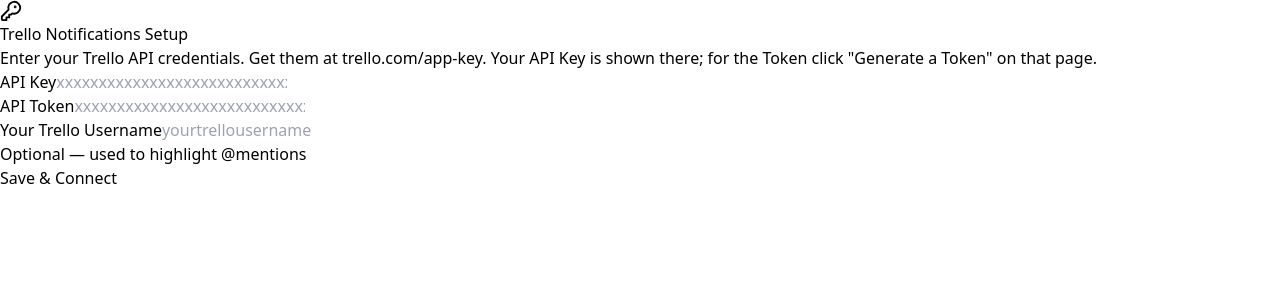
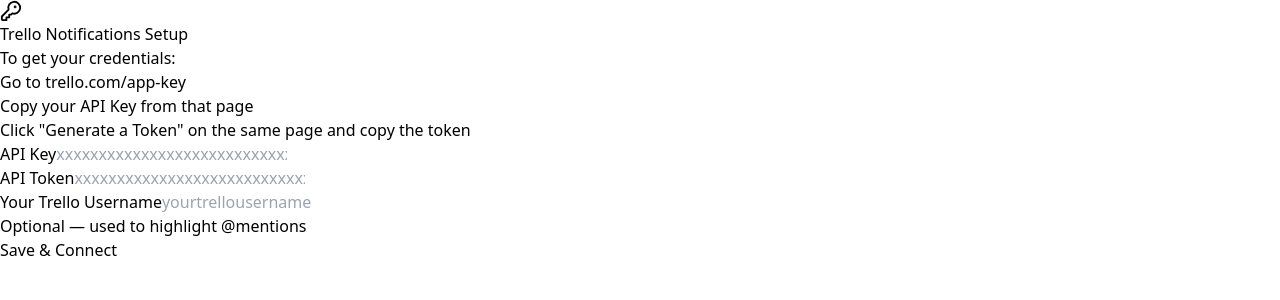
Before and after one commit to nikjft/trello-notifs, a React (Vite) app: page / in a window 1280 px wide. Shown: the top 300 px of the page. Built offline with nearby package versions, Linux system fonts and the light colour scheme; the HTML template or start-up script is replaced by a standard one.

Commit message:
Add API key instructions with link to trello.com/app-key in setup and settings

```diff
--- a/src/components/SettingsPanel.tsx
+++ b/src/components/SettingsPanel.tsx
@@ -27,6 +27,25 @@
           <button onClick={onClose} className="text-gray-500 hover:text-gray-300">
             <X size={18} />
           </button>
+        </div>
+
+        <div className="bg-gray-800/60 border border-gray-700 rounded-lg p-3 mb-4 text-sm space-y-1">
+          <p className="text-gray-300 font-medium">Getting your credentials:</p>
+          <ol className="text-gray-400 space-y-1 list-decimal list-inside">
+            <li>
+              Go to{' '}
+              <a
+                href="https://trello.com/app-key"
+                target="_blank"
+                rel="noopener noreferrer"
+                className="text-blue-400 hover:text-blue-300 underline"
+              >
+                trello.com/app-key
+              </a>
+            </li>
+            <li>Copy your <span className="text-gray-200">API Key</span> from that page</li>
+            <li>Click <span className="text-gray-200">"Generate a Token"</span> and copy the token</li>
+          </ol>
         </div>
 
         <form onSubmit={handleSubmit} className="flex flex-col gap-4">
--- a/src/components/Setup.tsx
+++ b/src/components/Setup.tsx
@@ -24,8 +24,11 @@
           <h1 className="text-white text-lg font-semibold">Trello Notifications Setup</h1>
         </div>
 
-        <p className="text-gray-400 text-sm mb-6">
-          Enter your Trello API credentials. Get them at{' '}
+        <div className="bg-gray-800/60 border border-gray-700 rounded-lg p-4 mb-6 text-sm space-y-1.5">
+          <p className="text-gray-300 font-medium">To get your credentials:</p>
+          <ol className="text-gray-400 space-y-1 list-decimal list-inside">
+            <li>
+              Go to{' '}
               <a
                 href="https://trello.com/app-key"
                 target="_blank"
@@ -34,8 +37,11 @@
               >
                 trello.com/app-key
               </a>
-          . Your API Key is shown there; for the Token click "Generate a Token" on that page.
-        </p>
+            </li>
+            <li>Copy your <span className="text-gray-200">API Key</span> from that page</li>
+            <li>Click <span className="text-gray-200">"Generate a Token"</span> on the same page and copy the token</li>
+          </ol>
+        </div>
 
         <form onSubmit={handleSubmit} className="flex flex-col gap-4">
           <div>
```
Lines whose indentation alone changed are shown as unchanged.
